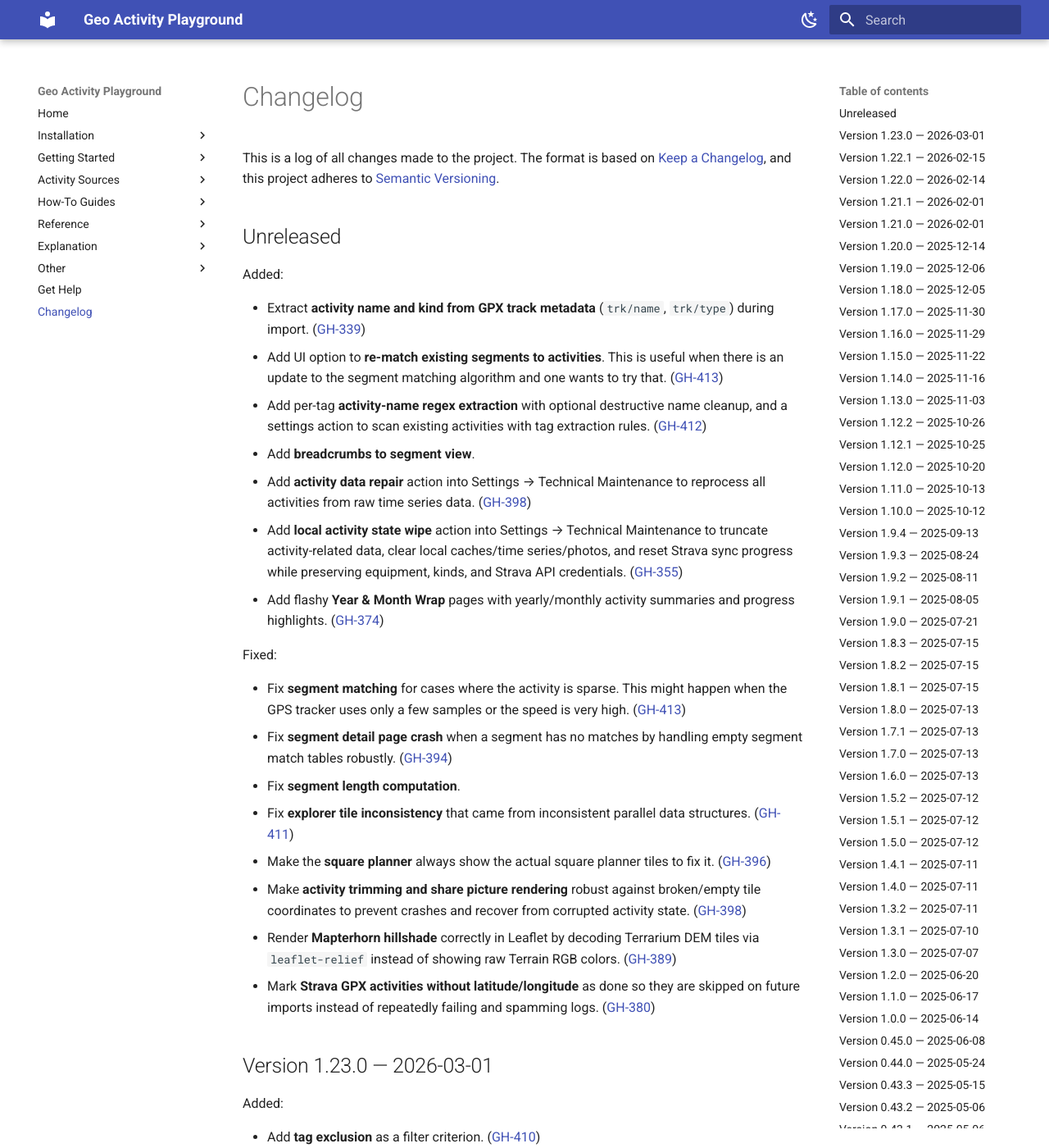
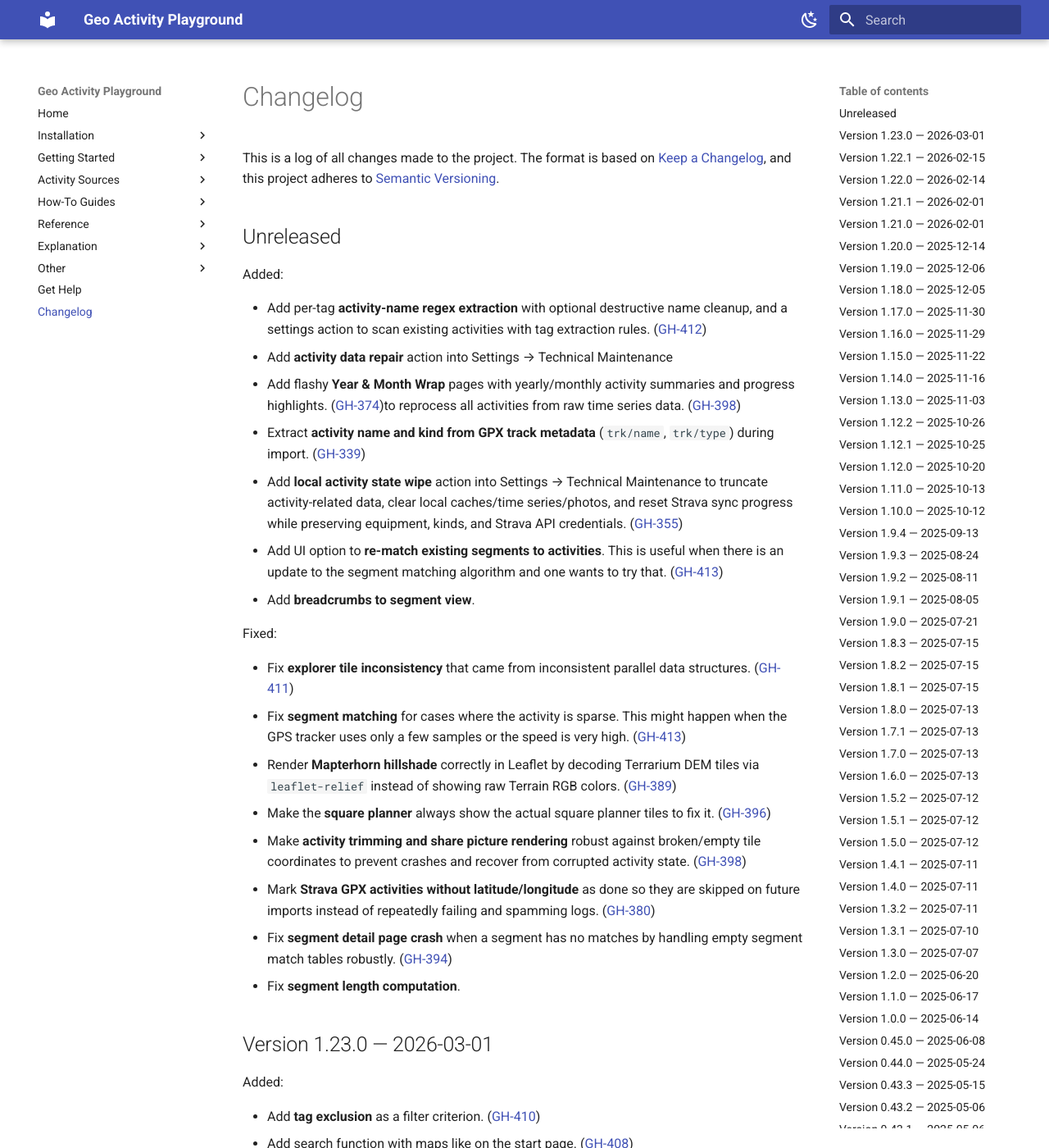
Before and after one commit to martin-ueding/geo-activity-playground, an MkDocs documentation site: the page built from docs/changelog.md, in a window 1280 px wide and 1400 px high. Shown: the whole window at 82% size. Built offline with MkDocs 1.6.1 and Material for MkDocs 9.7.7, drawn with Linux system fonts in a browser that asks for light colours.

Commit message:
docs: reorder changelog entries

```diff
--- a/docs/changelog.md
+++ b/docs/changelog.md
@@ -17,24 +17,24 @@ Types of changes
 
 Added:
 
+- Add per-tag **activity-name regex extraction** with optional destructive name cleanup, and a settings action to scan existing activities with tag extraction rules. ([GH-412](https://github.com/martin-ueding/geo-activity-playground/issues/412))
+- Add **activity data repair** action into Settings → Technical Maintenance
+- Add flashy **Year & Month Wrap** pages with yearly/monthly activity summaries and progress highlights. ([GH-374](https://github.com/martin-ueding/geo-activity-playground/issues/374))to reprocess all activities from raw time series data. ([GH-398](https://github.com/martin-ueding/geo-activity-playground/issues/398))
 - Extract **activity name and kind from GPX track metadata** (`trk/name`, `trk/type`) during import. ([GH-339](https://github.com/martin-ueding/geo-activity-playground/issues/339))
+- Add **local activity state wipe** action into Settings → Technical Maintenance to truncate activity-related data, clear local caches/time series/photos, and reset Strava sync progress while preserving equipment, kinds, and Strava API credentials. ([GH-355](https://github.com/martin-ueding/geo-activity-playground/issues/355))
 - Add UI option to **re-match existing segments to activities**. This is useful when there is an update to the segment matching algorithm and one wants to try that. ([GH-413](https://github.com/martin-ueding/geo-activity-playground/issues/413))
-- Add per-tag **activity-name regex extraction** with optional destructive name cleanup, and a settings action to scan existing activities with tag extraction rules. ([GH-412](https://github.com/martin-ueding/geo-activity-playground/issues/412))
 - Add **breadcrumbs to segment view**.
-- Add **activity data repair** action into Settings → Technical Maintenance to reprocess all activities from raw time series data. ([GH-398](https://github.com/martin-ueding/geo-activity-playground/issues/398))
-- Add **local activity state wipe** action into Settings → Technical Maintenance to truncate activity-related data, clear local caches/time series/photos, and reset Strava sync progress while preserving equipment, kinds, and Strava API credentials. ([GH-355](https://github.com/martin-ueding/geo-activity-playground/issues/355))
-- Add flashy **Year & Month Wrap** pages with yearly/monthly activity summaries and progress highlights. ([GH-374](https://github.com/martin-ueding/geo-activity-playground/issues/374))
-
-Fixed:
-
+
+Fixed:
+
+- Fix **explorer tile inconsistency** that came from inconsistent parallel data structures. ([GH-411](https://github.com/martin-ueding/geo-activity-playground/issues/411))
 - Fix **segment matching** for cases where the activity is sparse. This might happen when the GPS tracker uses only a few samples or the speed is very high. ([GH-413](https://github.com/martin-ueding/geo-activity-playground/issues/413))
+- Render **Mapterhorn hillshade** correctly in Leaflet by decoding Terrarium DEM tiles via `leaflet-relief` instead of showing raw Terrain RGB colors. ([GH-389](https://github.com/martin-ueding/geo-activity-playground/issues/389))
+- Make the **square planner** always show the actual square planner tiles to fix it. ([GH-396](https://github.com/martin-ueding/geo-activity-playground/issues/396))
+- Make **activity trimming and share picture rendering** robust against broken/empty tile coordinates to prevent crashes and recover from corrupted activity state. ([GH-398](https://github.com/martin-ueding/geo-activity-playground/issues/398))
+- Mark **Strava GPX activities without latitude/longitude** as done so they are skipped on future imports instead of repeatedly failing and spamming logs. ([GH-380](https://github.com/martin-ueding/geo-activity-playground/issues/380))
 - Fix **segment detail page crash** when a segment has no matches by handling empty segment match tables robustly. ([GH-394](https://github.com/martin-ueding/geo-activity-playground/issues/394))
 - Fix **segment length computation**.
-- Fix **explorer tile inconsistency** that came from inconsistent parallel data structures. ([GH-411](https://github.com/martin-ueding/geo-activity-playground/issues/411))
-- Make the **square planner** always show the actual square planner tiles to fix it. ([GH-396](https://github.com/martin-ueding/geo-activity-playground/issues/396))
-- Make **activity trimming and share picture rendering** robust against broken/empty tile coordinates to prevent crashes and recover from corrupted activity state. ([GH-398](https://github.com/martin-ueding/geo-activity-playground/issues/398))
-- Render **Mapterhorn hillshade** correctly in Leaflet by decoding Terrarium DEM tiles via `leaflet-relief` instead of showing raw Terrain RGB colors. ([GH-389](https://github.com/martin-ueding/geo-activity-playground/issues/389))
-- Mark **Strava GPX activities without latitude/longitude** as done so they are skipped on future imports instead of repeatedly failing and spamming logs. ([GH-380](https://github.com/martin-ueding/geo-activity-playground/issues/380))
 
 ## Version 1.23.0 — 2026-03-01
 
```
